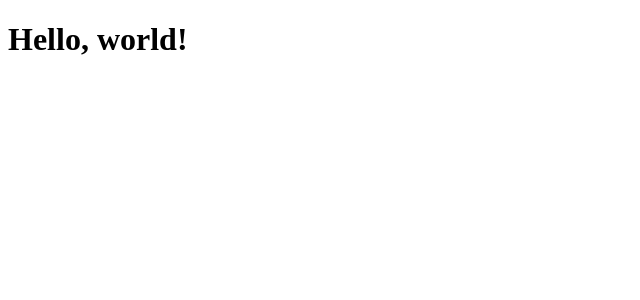
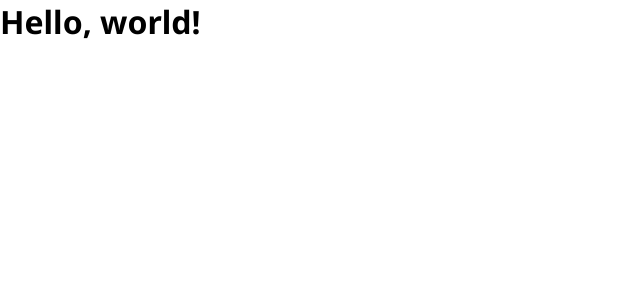
Before and after one commit to GiovanniNoda/guessing-game, a React (Vite) app in the folder jogo-advinhacao/: page / in a window 1280 px wide. Shown: the top 300 px of the page, without its empty margins (0-640 px from the left). Built offline with nearby package versions, Linux system fonts and the light colour scheme.

Commit message:
theme, font, global styles

```diff
--- a/jogo-advinhacao/index.html
+++ b/jogo-advinhacao/index.html
@@ -2,6 +2,9 @@
 <html lang="en">
   <head>
     <meta charset="UTF-8" />
+    <link rel="preconnect" href="https://fonts.googleapis.com">
+    <link rel="preconnect" href="https://fonts.gstatic.com" crossorigin>
+    <link href="https://fonts.googleapis.com/css2?family=Noto+Sans:ital,wght@0,100..900;1,100..900&display=swap" rel="stylesheet">
     <meta name="viewport" content="width=device-width, initial-scale=1.0" />
     <title>Jogo da Advinhação</title>
   </head>
--- a/jogo-advinhacao/src/App.tsx
+++ b/jogo-advinhacao/src/App.tsx
@@ -1,8 +1,12 @@
+import { ThemeProvider } from "styled-components"
+import { defaultTheme } from './styles/themes/default'
+import { GlobalStyle } from './styles/global'
 
 export function App() {
   return (
-    <>
+    <ThemeProvider theme={defaultTheme}>
+      <GlobalStyle />
       <h1>Hello, world!</h1>
-    </>
+    </ThemeProvider>
   )
 }
--- /dev/null
+++ b/jogo-advinhacao/src/styles/global.ts
@@ -0,0 +1,18 @@
+import { createGlobalStyle } from 'styled-components'
+
+export const GlobalStyle = createGlobalStyle`
+    * {
+        margin: 0;
+        padding: 0;
+        box-sizing: border-box;
+    }
+
+    body {
+        background-color: ${props => props.theme['white']};
+       -webkit-font-smoothing: antialiased;
+    }
+
+    body, input, button {
+        font-family: 'Noto Sans', sans-serif;
+    }
+    `
--- /dev/null
+++ b/jogo-advinhacao/src/styles/themes/default.ts
@@ -0,0 +1,21 @@
+export const defaultTheme = {
+    white: '#FFFFFF',
+    'gray-100': '#F5F5FA',
+    'gray-200': '#C3C3C3',
+    'gray-300': '#AFAFAF',
+    'gray-400': '#9B9B9B',
+
+    black: '#000000',
+
+    'blue-100': '#EBEBFC',
+    'blue-200': '#6363DB',
+    'blue-300': '#4F4FB9',
+    'blue-400': '#4F4FB9',
+
+    'orange-100': '#FFCF62',
+    'orange-200': '#E8891C',
+    'orange-300': '#691B0A',
+
+    'green-100': '#E1F5EC',
+    'green-200': '#03AB4F',
+}
```
Also changed, not shown: jogo-advinhacao/src/@types/styled.d.ts (added, +8 -0 lines).
